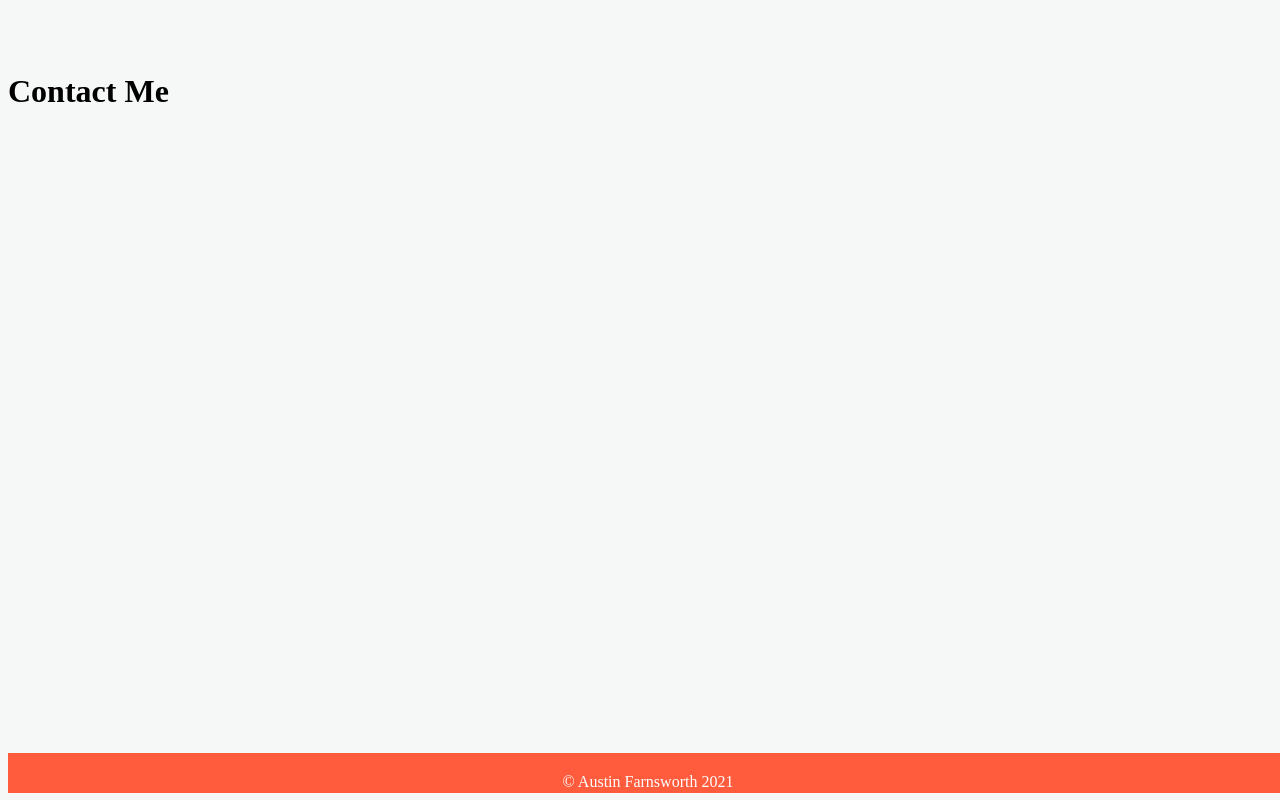
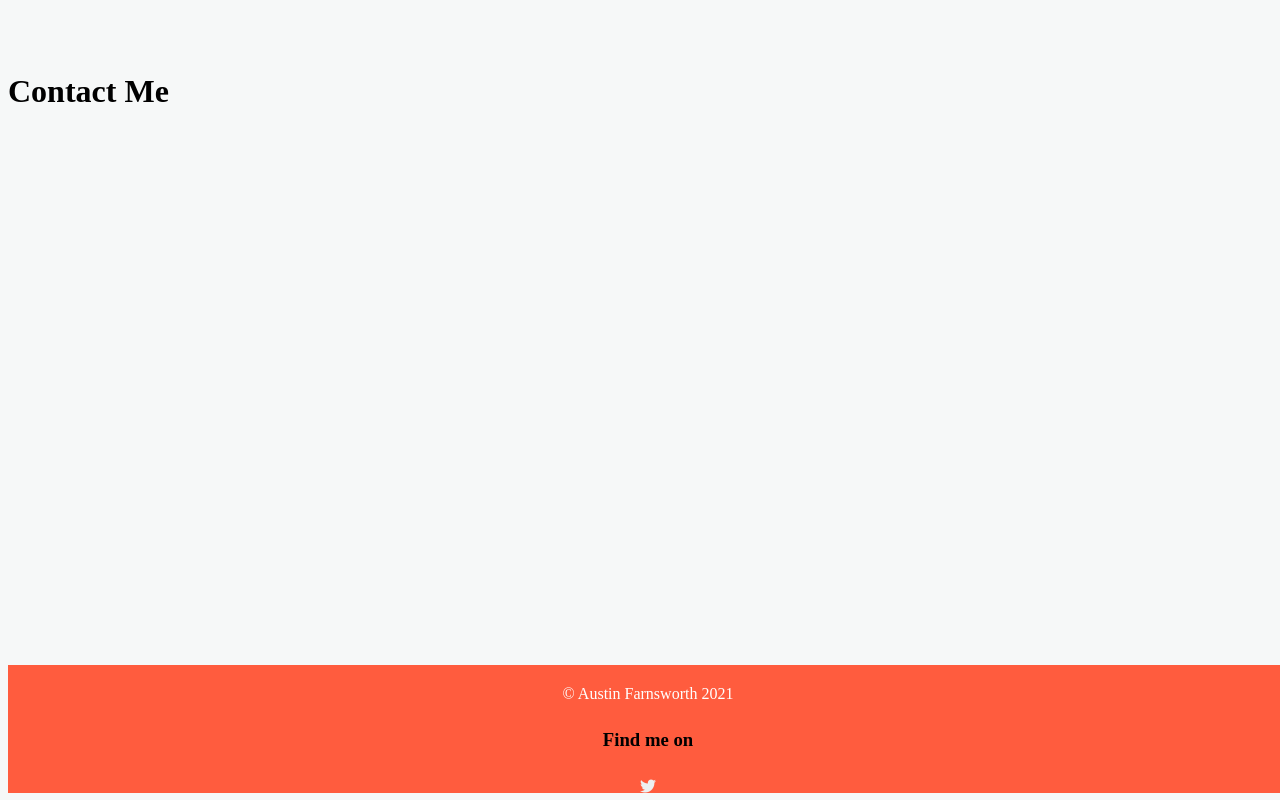
Before and after one commit to AustinFarnsworth/portfolio, a plain HTML site: page index.html in a window 1280 px wide. Shown: the part 2415-3215 px from the top of the page. Drawn offline with Linux system fonts and the light colour scheme.

Commit message:
icons added

```diff
--- a/index.css
+++ b/index.css
@@ -6,6 +6,7 @@
 
 body {
   line-height: 1.6;
+
   position: relative;
   min-height: 100%;
   min-width: 100%;
@@ -67,13 +68,14 @@ a {
   height: 800px;
 }
 
-.footer {
+.footer-profile {
   background-color: #ff5c3e;
-  height: 2.5rem;
+  height: 8rem;
   bottom: 0;
   position: absolute;
   text-align: center;
   width: 100%;
+  padding-bottom: 10px;
 }
 
 .footer-text {
--- a/index.html
+++ b/index.html
@@ -6,6 +6,7 @@
     <meta name="viewport" content="width=device-width, initial-scale=1.0">
     <link rel="stylesheet" href="index.css">
     <link href="https://fonts.googleapis.com/css2?family=Roboto+Mono:wght@300&display=swap" rel="stylesheet">
+    <script src="https://kit.fontawesome.com/ecc258ef78.js" crossorigin="anonymous"></script>
     <title>Austin Farnsworth</title>
 </head>
 <body>
@@ -37,6 +38,8 @@
         <br>
 
         <h1>About Section</h1>
+        <i class="fab fa-twitter"></i>
+        <i class="fas fa-swimmer"></i>
 
     </div>
     <a name="projects"></a>
@@ -51,9 +54,20 @@
         <br>
         <h1>Contact Me </h1>
     </div>
-    <div class="footer">
-    <p class="footer-text">© Austin Farnsworth <span id="year"></span></p>
-    </div>
+    <footer class="footer-profile">
+        <p class="footer-text">© Austin Farnsworth <span id="year"></span></p>
+        <span>
+            <h3>Find me on</h3>
+            <a
+            href="https://twitter.com/AustinFarnswor1"
+            class="fab fa-twitter"
+            >
+
+        </a>
+
+        </span>
+
+    </footer>
     <script src="index.js"></script>
 </body>
 </html>
```
